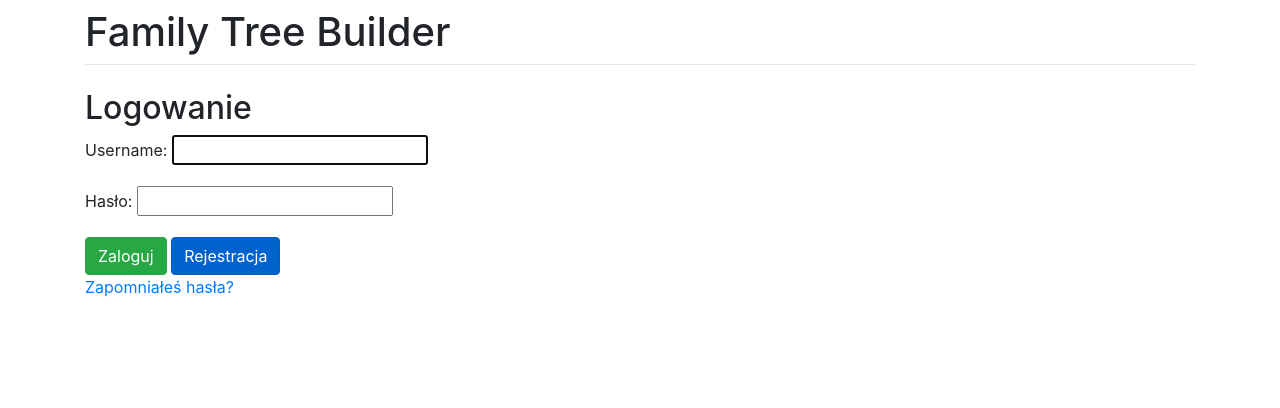
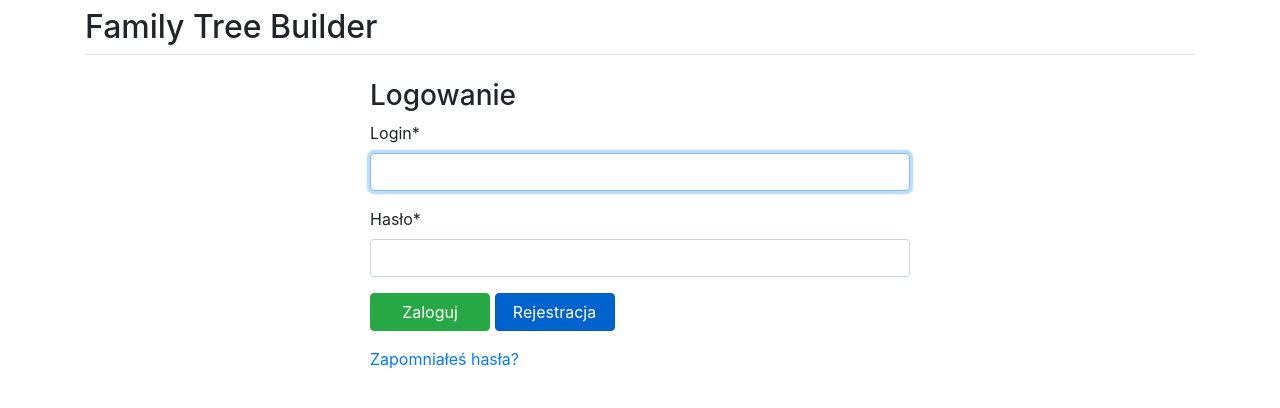
Before and after one commit to marcincelejewski/IBD-projekt, a Django app: page /accounts/login/ in a window 1280 px wide. Shown: the top 408 px of the page. Run offline with Django 3.2, Linux system fonts and the light colour scheme; some libraries are stand-ins or nearby versions.

Commit message:
poprawa frontendu logowania oraz rejestracji

```diff
--- a/familytreebuilder/admin.py
+++ b/familytreebuilder/admin.py
@@ -1,7 +1,7 @@
 from django.contrib import admin
 from django.contrib.auth.admin import UserAdmin
 
-from .forms import CustomUserCreationForm, CustomUserChangeForm
+from .forms import SignUpForm, CustomUserChangeForm
 from .models import CustomUser
 from .models import Family
 from .models import Member
@@ -9,7 +9,7 @@ from .models import Address
 
 
 class CustomUserAdmin(UserAdmin):
-    add_form = CustomUserCreationForm
+    add_form = SignUpForm
     form = CustomUserChangeForm
     model = CustomUser
     list_display = ['email', 'username']
--- a/familytreebuilder/forms.py
+++ b/familytreebuilder/forms.py
@@ -1,8 +1,9 @@
 from django.contrib.auth.forms import UserCreationForm, UserChangeForm
+from django import forms
 from .models import CustomUser
 
 
-class CustomUserCreationForm(UserCreationForm):
+class SignUpForm(UserCreationForm):
 
     class Meta(UserCreationForm):
         model = CustomUser
--- a/familytreebuilder/models.py
+++ b/familytreebuilder/models.py
@@ -5,8 +5,8 @@ from django.utils import timezone
 
 
 class CustomUser(AbstractUser):
-    username = models.CharField(max_length=40, blank=True, unique=True)
-    email = models.CharField(max_length=40, blank=True, unique=True)
+    username = models.CharField(max_length=40, unique=True, verbose_name="Login")
+    email = models.EmailField()
     last_update = models.DateTimeField(null=False, default=timezone.now)
 
     def update(self):
@@ -18,7 +18,7 @@ class CustomUser(AbstractUser):
 
 
 class Family(models.Model):
-    # user
+    user = models.ForeignKey(CustomUser, on_delete=models.CASCADE)
     name = models.CharField(max_length=200, help_text='Nazwa drzewa', null=True)
     size = models.PositiveSmallIntegerField(default=0)
     photo_path = models.FilePathField(path='/home/familytreebuilder/', recursive=True, null=True)
--- a/familytreebuilder/templates/familytreebuilder/base.html
+++ b/familytreebuilder/templates/familytreebuilder/base.html
@@ -13,14 +13,10 @@
 </head>
 <body>
     <div class="container">
-      <div class="row justify-content-center">
-        <div class="col-12">
-          <h1 class="mt-2">Family Tree Builder</h1>
-          <hr class="mt-0 mb-4">
-          {% block content %}
-          {% endblock %}
-        </div>
-      </div>
+        <h2 class="mt-2">Family Tree Builder</h2>
+        <hr class="mt-0 mb-4">
+        {% block content %}
+        {% endblock %}
     </div>
 </body>
 </html>
--- a/familytreebuilder/templates/registration/login.html
+++ b/familytreebuilder/templates/registration/login.html
@@ -1,15 +1,34 @@
 {% extends 'familytreebuilder/base.html' %}
+
+{% load crispy_forms_tags %}
+{% crispy example_form %}
 
 {% block title %}Logowanie{% endblock %}
 
 {% block content %}
-<h2>Logowanie</h2>
+<div class="row justify-content-center">
+  <div class="col-6">
+<h3>Logowanie</h3>
   <form method="post">
     {% csrf_token %}
-    {{ form.as_p }}
+    {{ form|crispy }}
+    <style>
+      button{
+      width:120px;
+      }
+      a{
+      width:120px;
+      }
+
+    </style>
+
     <button type="submit" class="btn btn-success">Zaloguj</button>
     <a href="{% url 'signup' %}" class="btn btn-primary active" role="button" aria-pressed="true">Rejestracja</a>
+    <p>
     <p><a href="{% url 'password_reset' %}">Zapomniałeś hasła?</a></p>
+    </p>
   </form>
+  </div>
+</div>
 
 {% endblock %}
```
Also changed, not shown: familytreebuilder/templates/familytreebuilder/signup.html (+10 -3 lines), familytreebuilder/views.py (+19 -2 lines), familytreebuilder/migrations/0002_family_user.py (added).
